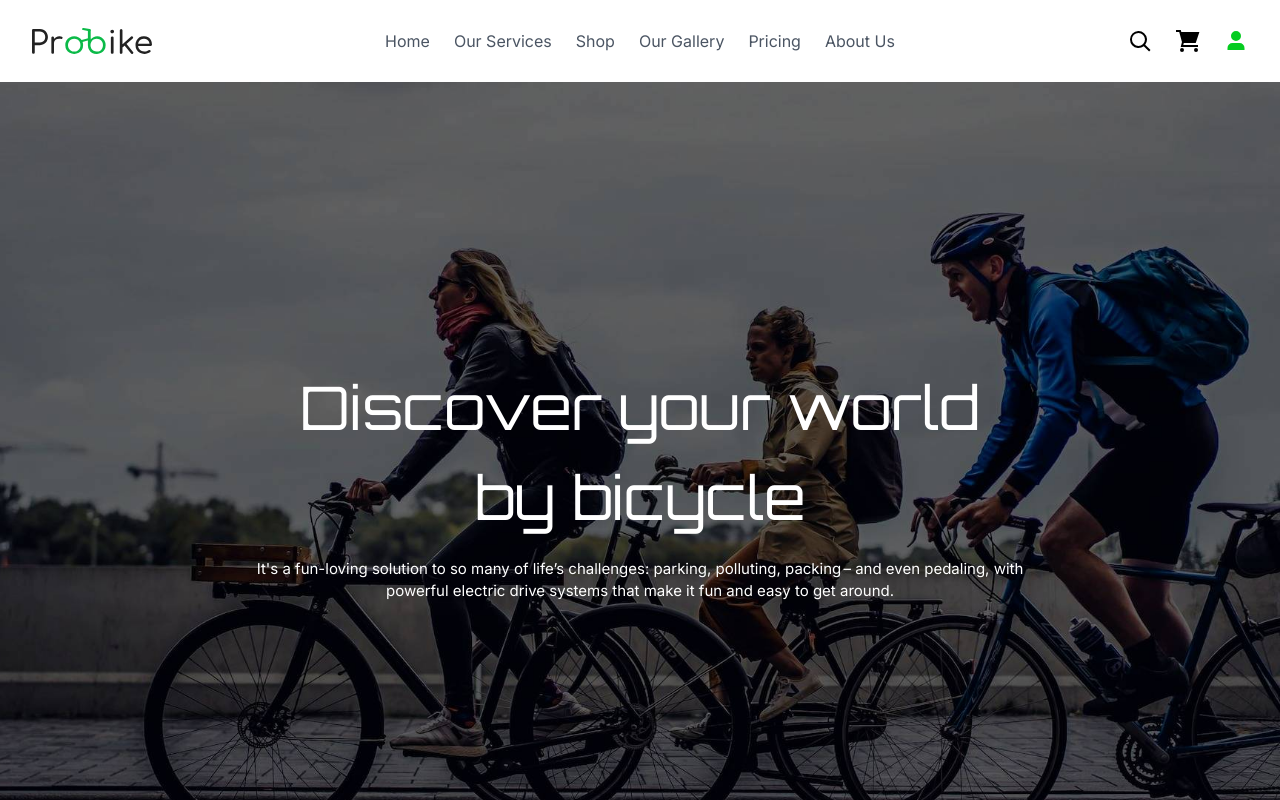
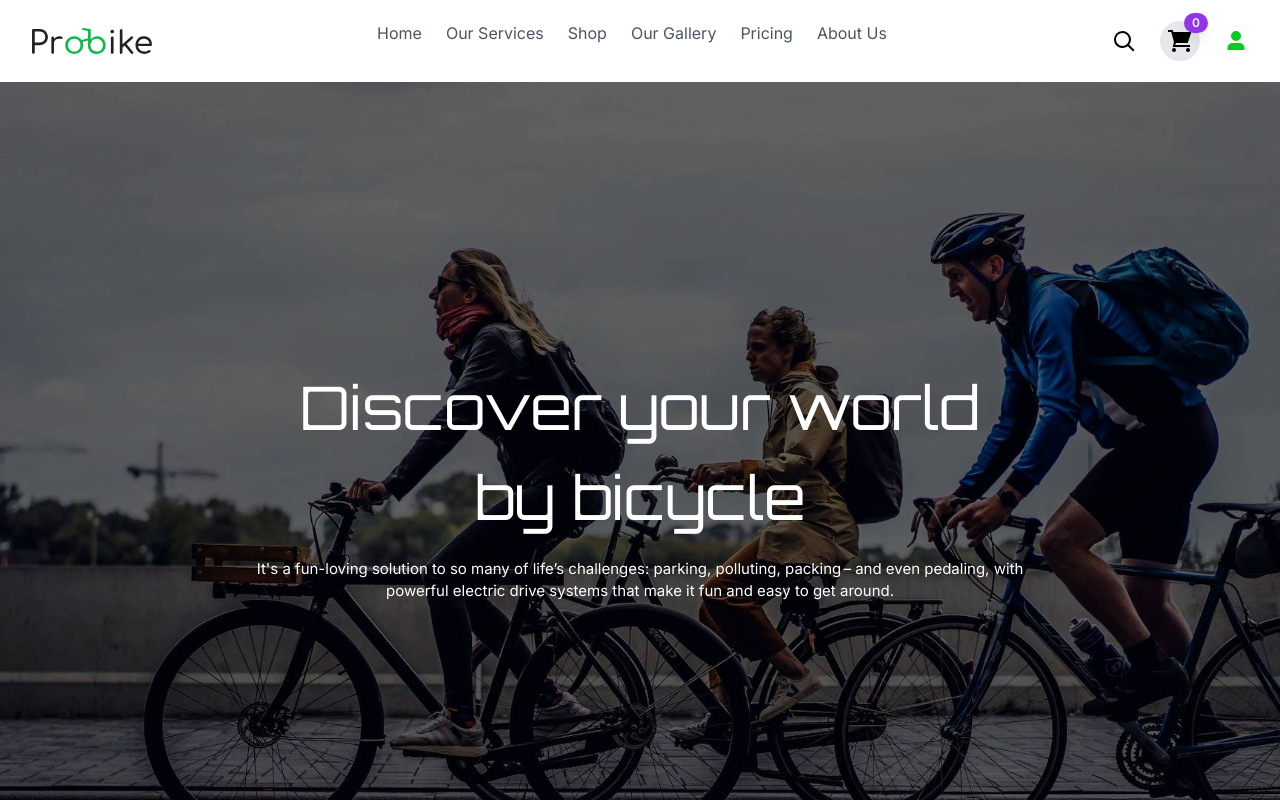
Before and after one commit to imadnanhassan/probicker-client, a React (Vite) app: page / in a window 1280 px wide. Shown: the top 800 px of the page. Built offline with nearby package versions, Linux system fonts and the light colour scheme.

Commit message:
Implement cart functionality with Redux; add cart slice and integrate with ShopPage

```diff
--- a/src/components/common/MainHeader.tsx
+++ b/src/components/common/MainHeader.tsx
@@ -1,10 +1,10 @@
 /* eslint-disable @typescript-eslint/no-explicit-any */
-/* eslint-disable no-irregular-whitespace */
 import images from '@/assets/images/images'
+import { selectCartItems } from '@/redux/features/cartSlice/cartSlice'
+import { useAppSelector } from '@/redux/hooks'
 import { useEffect, useRef, useState } from 'react'
 import { useSelector } from 'react-redux'
 import { Link } from 'react-router-dom'
-
 
 const navigation = [
   { title: 'Home', path: '/' },
@@ -21,8 +21,6 @@ const MainHeader = () => {
   const user = useSelector((state: any) => state?.auth?.user)
   console.log(user?.role)
 
-
-
   useEffect(() => {
     const body = document.body
 
@@ -32,19 +30,15 @@ const MainHeader = () => {
 
     const customStyle = ['sticky-nav', 'fixed', 'border-b']
     window.onscroll = () => {
-      if (window.scrollY > 80 && navRef.current) navRef.current.classList.add(...customStyle)
+      if (window.scrollY > 80 && navRef.current)
+        navRef.current.classList.add(...customStyle)
       else navRef.current?.classList.remove(...customStyle)
     }
   }, [state])
 
+  const cartItems = useAppSelector(selectCartItems)
   return (
-    <section
-
-    >
-      <nav
-        ref={navRef}
-        className="w-full bg-white top-0 z-20 py-3 font-regular"
-      >
+    <nav ref={navRef} className="w-full bg-white top-0 z-20 py-3 font-regular">
       <div className="items-center px-4 max-w-screen-xl mx-auto md:px-8 lg:flex">
         <div className="flex items-center justify-between py-3 lg:py-4 lg:block">
           <Link to={'/'}>
@@ -111,20 +105,33 @@ const MainHeader = () => {
                   />
                 </svg>
               </li>
-                <li className=" lg:mt-0">
+              <li className="lg:mt-0">
+                <Link to="/cart">
+                  <div className="relative group">
+                    {/* Cart Item Count Badge */}
+                    <span className="absolute -top-2 -right-2 bg-purple-600 text-white text-xs font-semibold px-2 py-0.5 rounded-full shadow-lg">
+                      {cartItems.length > 0 ? cartItems.length : 0}
+                    </span>
+                    {/* Cart Icon */}
+                    <div className="flex items-center justify-center w-10 h-10 rounded-full bg-gray-200 group-hover:bg-purple-600 transition duration-300">
                       <svg
                         xmlns="http://www.w3.org/2000/svg"
                         width="24"
                         height="24"
                         viewBox="0 0 24 24"
+                        className="text-black group-hover:text-white transition duration-300"
                       >
                         <rect width="24" height="24" fill="none" />
                         <path
-                      fill="#000"
+                          fill="currentColor"
                           d="M0 1h4.764l.545 2h18.078l-3.666 11H7.78l-.5 2H22v2H4.72l1.246-4.989L3.236 3H0zm4 20a2 2 0 1 1 4 0a2 2 0 0 1-4 0m14 0a2 2 0 1 1 4 0a2 2 0 0 1-4 0"
                         />
                       </svg>
+                    </div>
+                  </div>
+                </Link>
               </li>
+
               <li className="lg:mt-0">
                 {user ? (
                   // If user is logged in
@@ -144,7 +151,7 @@ const MainHeader = () => {
                       />
                     ) : (
                       // Default user icon
-                        <div className='flex items-center gap-1 border rounded-full p-1'>
+                      <div className="flex items-center gap-1 border rounded-full p-1">
                         <svg
                           xmlns="http://www.w3.org/2000/svg"
                           width="24"
@@ -185,10 +192,7 @@ const MainHeader = () => {
             <ul className="justify-center items-center space-y-8 lg:flex lg:space-x-6 lg:space-y-0">
               {navigation.map((item, idx) => {
                 return (
-                    <li
-                      key={idx}
-                      className="text-gray-600 hover:text-green-600"
-                    >
+                  <li key={idx} className="text-gray-600 hover:text-green-600">
                     <Link to={item.path}>{item.title}</Link>
                   </li>
                 )
@@ -212,31 +216,6 @@ const MainHeader = () => {
         </div>
       </div>
     </nav>
-
-
-      {/* <div className="items-center justify-center px-4 w-[900px] mx-auto md:px-8 bg-white py-2">
-        <div className="relative w-72 max-w-full mx-auto ">
-          <svg
-            xmlns="http://www.w3.org/2000/svg"
-            className="absolute top-0 bottom-0 w-5 h-5 my-auto text-gray-400 right-3"
-            viewBox="0 0 20 20"
-            fill="currentColor"
-          >
-            <path
-              fillRule="evenodd"
-              d="M5.293 7.293a1 1 0 011.414 0L10 10.586l3.293-3.293a1 1 0 111.414 1.414l-4 4a1 1 0 01-1.414 0l-4-4a1 1 0 010-1.414z"
-              clipRule="evenodd"
-            />
-          </svg>
-          <select className="w-full px-3 py-2 text-sm text-gray-600 bg-white border rounded-lg shadow-sm outline-none appearance-none focus:ring-offset-2 focus:ring-green-600 focus:ring-2">
-            <option>Project manager</option>
-            <option>Software engineer</option>
-            <option>IT manager</option>
-            <option>UI / UX designer</option>
-          </select>
-        </div>
-      </div> */}
-    </section>
   )
 }
 
--- a/src/components/ui/heroBanner.tsx
+++ b/src/components/ui/heroBanner.tsx
@@ -1,3 +1,4 @@
+/* eslint-disable no-irregular-whitespace */
 import images from '@/assets/images/images'
 
 const HeroBanner = () => {
--- a/src/pages/ui/ShopPage.tsx
+++ b/src/pages/ui/ShopPage.tsx
@@ -1,6 +1,10 @@
 // import { StarIcon as Star } from '@heroicons/react/solid'
 import UiBrreadcrumbs from '@/components/common/UiBrreadcrumbs'
+import { addToCart, selectCartItems } from '@/redux/features/cartSlice/cartSlice'
+
 import { useGettAllProductQuery } from '@/redux/features/product/product.api'
+import { useAppDispatch, useAppSelector } from '@/redux/hooks'
+
 import { ProductData } from '@/types'
 import { StarFilledIcon } from '@radix-ui/react-icons'
 import { Heart } from 'lucide-react'
@@ -30,10 +34,19 @@ export const Rating: React.FC<RatingProps> = ({ rating, maxStars = 5 }) => {
 }
 
 const ShopPage = () => {
-  const { data, isLoading } = useGettAllProductQuery(undefined)
+  const { data: product, isLoading } = useGettAllProductQuery(undefined)
+  console.log('Product Data:', product)
 
-  console.log(data?.data)
+  const dispatch = useAppDispatch()
+  const cart = useAppSelector(selectCartItems)
+
+  const handleAddToCart = (product: ProductData) => {
+    dispatch(addToCart({ ...product, id: Number(product._id), quantity: 1 }))
+  }
+
+    console.log('Cart:', cart)
   if (isLoading) return <div>Loading...</div>
+
   const renderStars = (rating: number) => {
     return <Rating rating={rating} maxStars={5} />
   }
@@ -43,7 +56,7 @@ const ShopPage = () => {
       <UiBrreadcrumbs breadcrumbs={breadcrumbsData} />
       <div className="font-sans max-w-screen-xl mx-auto md:px-8 ">
         <div className="grid grid-cols-2 sm:grid-cols-3 lg:grid-cols-4 gap-4 sm:gap-6 py-20">
-          {data?.data?.map((product: ProductData) => (
+          {product?.data?.map((product: ProductData) => (
             <div
               key={product._id}
               className="bg-white flex flex-col overflow-hidden cursor-pointer hover:shadow-md transition-all"
@@ -86,13 +99,14 @@ const ShopPage = () => {
 
                 {/* Wishlist and Add to Cart */}
                 <div className="flex items-center gap-2 mt-4">
-                  <div
+                  <button
                     className="bg-pink-100 hover:bg-pink-200 w-12 h-9 flex items-center justify-center rounded cursor-pointer"
                     title="Wishlist"
                   >
                     <Heart className="w-5 h-5 text-pink-500" />
-                  </div>
+                  </button>
                   <button
+                    onClick={() => handleAddToCart(product)}
                     type="button"
                     className="text-sm px-2 min-h-[36px] w-full bg-green-600 hover:bg-green-700 text-white tracking-wide ml-auto outline-none border-none rounded"
                   >
--- /dev/null
+++ b/src/redux/features/cartSlice/cartSlice.ts
@@ -0,0 +1,84 @@
+import { createSlice, PayloadAction } from '@reduxjs/toolkit'
+import { RootState } from '@/redux/store'
+
+interface CartItem {
+  id: number
+  name: string
+  price: number
+  quantity: number
+}
+
+interface CartState {
+  items: CartItem[]
+}
+
+const loadCartFromLocalStorage = (): CartItem[] => {
+  const storedCart = localStorage.getItem('cartItems')
+  if (storedCart) {
+    return JSON.parse(storedCart)
+  }
+  return []
+}
+
+const saveCartToLocalStorage = (cartItems: CartItem[]) => {
+  localStorage.setItem('cartItems', JSON.stringify(cartItems))
+}
+
+const initialState: CartState = {
+  items: loadCartFromLocalStorage(),
+}
+
+const cartSlice = createSlice({
+  name: 'cart',
+  initialState,
+  reducers: {
+    addToCart(state, action: PayloadAction<CartItem>) {
+      const existingItem = state.items.find(
+        item => item.id === action.payload.id,
+      )
+      if (existingItem) {
+        existingItem.quantity += action.payload.quantity
+      } else {
+        state.items.push(action.payload)
+      }
+
+      saveCartToLocalStorage(state.items)
+    },
+
+    removeFromCart(state, action: PayloadAction<number>) {
+      state.items = state.items.filter(item => item.id !== action.payload)
+      saveCartToLocalStorage(state.items)
+    },
+
+    updateQuantity(
+      state,
+      action: PayloadAction<{ id: number; quantity: number }>,
+    ) {
+      const existingItem = state.items.find(
+        item => item.id === action.payload.id,
+      )
+      if (existingItem) {
+        existingItem.quantity =
+          action.payload.quantity > 0 ? action.payload.quantity : 1
+      }
+      saveCartToLocalStorage(state.items)
+    },
+
+    clearCart(state) {
+      state.items = []
+      saveCartToLocalStorage(state.items)
+    },
+  },
+})
+
+export const { addToCart, removeFromCart, updateQuantity, clearCart } =
+  cartSlice.actions
+
+export const selectCartItems = (state: RootState) => state.cart.items
+export const selectCartTotal = (state: RootState) =>
+  state.cart.items.reduce(
+    (total, item) => total + item.price * item.quantity,
+    0,
+  )
+
+export default cartSlice.reducer
--- a/src/redux/store.ts
+++ b/src/redux/store.ts
@@ -12,6 +12,7 @@ import {
 } from 'redux-persist'
 import storage from 'redux-persist/lib/storage'
 import { baseApi } from './api/baseApi'
+import cartReducer from './features/cartSlice/cartSlice'
 
 const persistConfig = {
   key: 'auth',
@@ -24,6 +25,7 @@ export const store = configureStore({
   reducer: {
     [baseApi.reducerPath]: baseApi.reducer,
     auth: persistedAuthReducer,
+    cart: cartReducer,
   },
   middleware: getDefaultMiddlewares =>
     getDefaultMiddlewares({
--- a/src/types/product.type.ts
+++ b/src/types/product.type.ts
@@ -1,5 +1,5 @@
 export type ProductData = {
-  _id: string
+  _id?: string
   imageUrl: string
   name: string
   brand: string
```
Also changed, not shown: src/redux/features/order/orderSlice.ts (added). Lines whose indentation alone changed are shown as unchanged.
